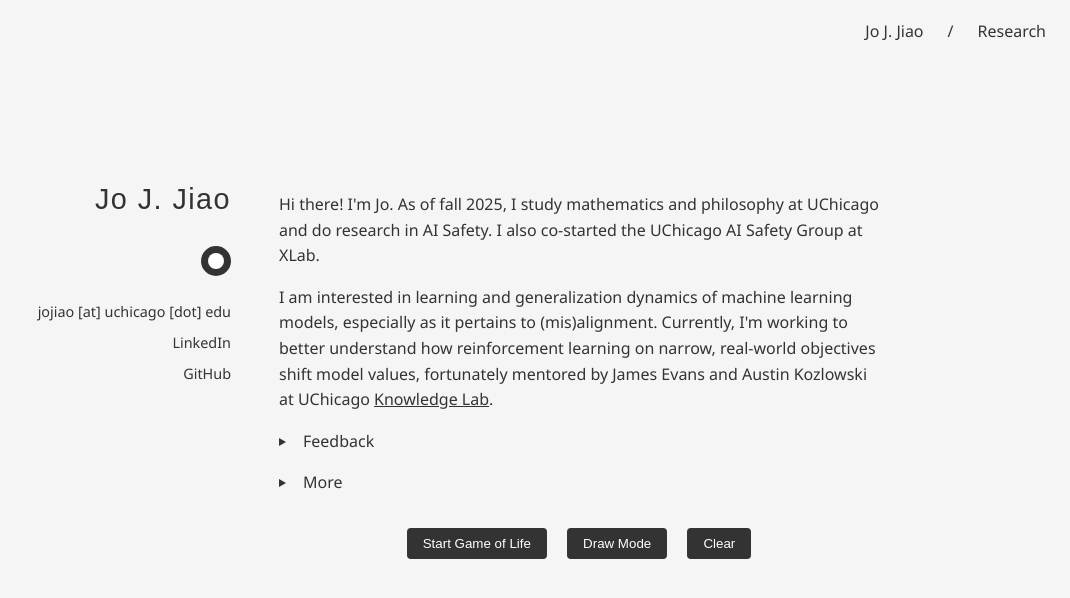
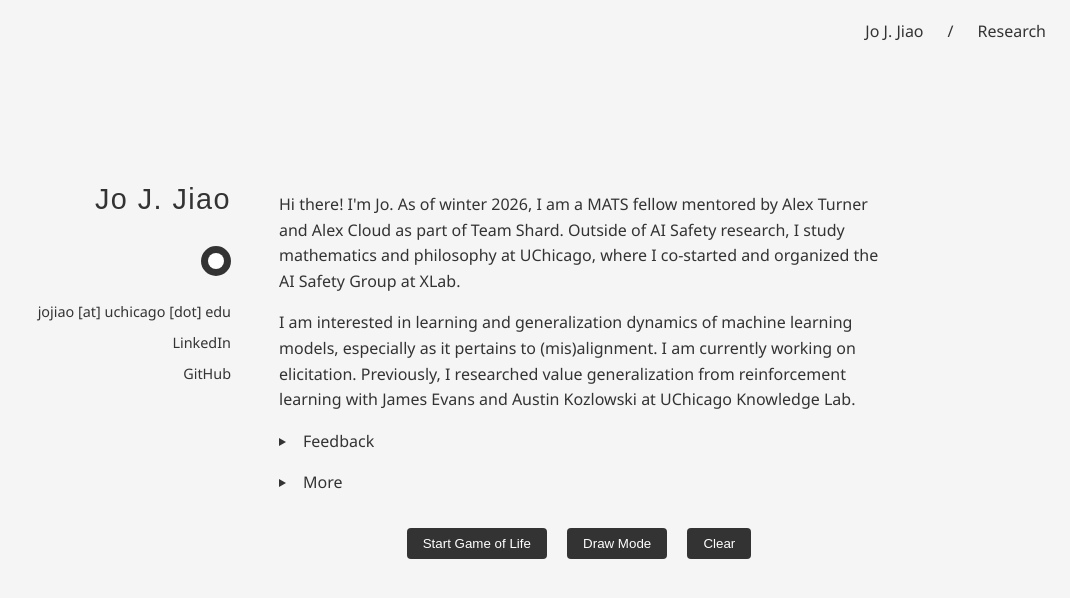
Before and after one commit to JoNeedsSleep/joneedssleep.github.io, a Jekyll site: the page built from index.md, in a window 1280 px wide and 900 px high. Shown: the top 598 px of the window, without its empty margins (210-1280 px from the left). Built offline with Jekyll 4.4.1, drawn with Linux system fonts in a browser that asks for light colours; some web fonts are replaced.

Commit message:
Update bio to reflect MATS fellowship and remove links
- Updated description to reflect current role as MATS fellow (winter 2026)
  with Alex Turner and Alex Cloud on Team Shard
- Updated research description to mention elicitation work and prior
  Knowledge Lab research
- Removed all hyperlinks per request

https://claude.ai/code/session_01SacdPH4iAiKjX5D4V8aGDU

```diff
--- a/index.md
+++ b/index.md
@@ -8,21 +8,21 @@ layout: default
         <button id="darkModeButton" class="theme-toggle" aria-label="Toggle dark mode"></button>
         <div class="social-links">
             <a>jojiao [at] uchicago [dot] edu</a>
-            <a href="https://linkedin.com/in/jojiao">LinkedIn</a>
-            <a href="https://github.com/JoNeedsSleep">GitHub</a>
+            <a>LinkedIn</a>
+            <a>GitHub</a>
         </div>
     </div>
     <div class="right-column">
         <p>
-            Hi there! I'm Jo. As of fall 2025, I study mathematics and philosophy at UChicago and do research in AI Safety. I also co-started the UChicago AI Safety Group at XLab.
+            Hi there! I'm Jo. As of winter 2026, I am a MATS fellow mentored by Alex Turner and Alex Cloud as part of Team Shard. Outside of AI Safety research, I study mathematics and philosophy at UChicago, where I co-started and organized the AI Safety Group at XLab.
         </p>
         <p>
-            I am interested in learning and generalization dynamics of machine learning models, especially as it pertains to (mis)alignment. Currently, I'm working to better understand how reinforcement learning on narrow, real-world objectives shift model values, fortunately mentored by James Evans and Austin Kozlowski at UChicago <a href="https://knowledgelab.org/">Knowledge Lab</a>.
+            I am interested in learning and generalization dynamics of machine learning models, especially as it pertains to (mis)alignment. I am currently working on elicitation. Previously, I researched value generalization from reinforcement learning with James Evans and Austin Kozlowski at UChicago Knowledge Lab.
         </p>
         <details>
         <summary>Feedback</summary>
         <p>
-        I want to be the best version of myself possible. If you see a way I can improve (in how I think, how I treat people, how I engage with the world), let me know <a href="https://www.admonymous.co/joneedssleep">here</a>. I promise to 1) take your feedback seriously, 2) not guess who you are, 3) assume good faith.
+        I want to be the best version of myself possible. If you see a way I can improve (in how I think, how I treat people, how I engage with the world), let me know. I promise to 1) take your feedback seriously, 2) not guess who you are, 3) assume good faith.
         </p>
         </details>
         <details>
@@ -31,7 +31,7 @@ layout: default
         I enjoy thinking about thinking. My most recent experiment is using spaced repetition systems to help compress and schematize mathematical knowledge. If you have thoughts on this, I would love to compare notes.
         </p>
         <p>
-            The thinkers, writers, and artists who have most shaped me are Immanuel Kant, Alice Munro, Jorge Luis Borges, and <a href="https://joneedssleep.github.io/judit-reigl/">Judit Reigl</a>. For me, they represent structure, restraint, imagination, and rhythm.
+            The thinkers, writers, and artists who have most shaped me are Immanuel Kant, Alice Munro, Jorge Luis Borges, and Judit Reigl. For me, they represent structure, restraint, imagination, and rhythm.
         </p>
         <p>
             Meditation is a central part of my life. I practice two lineages: Vipassana in the tradition of Goenka, and Taoism, from my time at the Five Immortals Temple.
```
